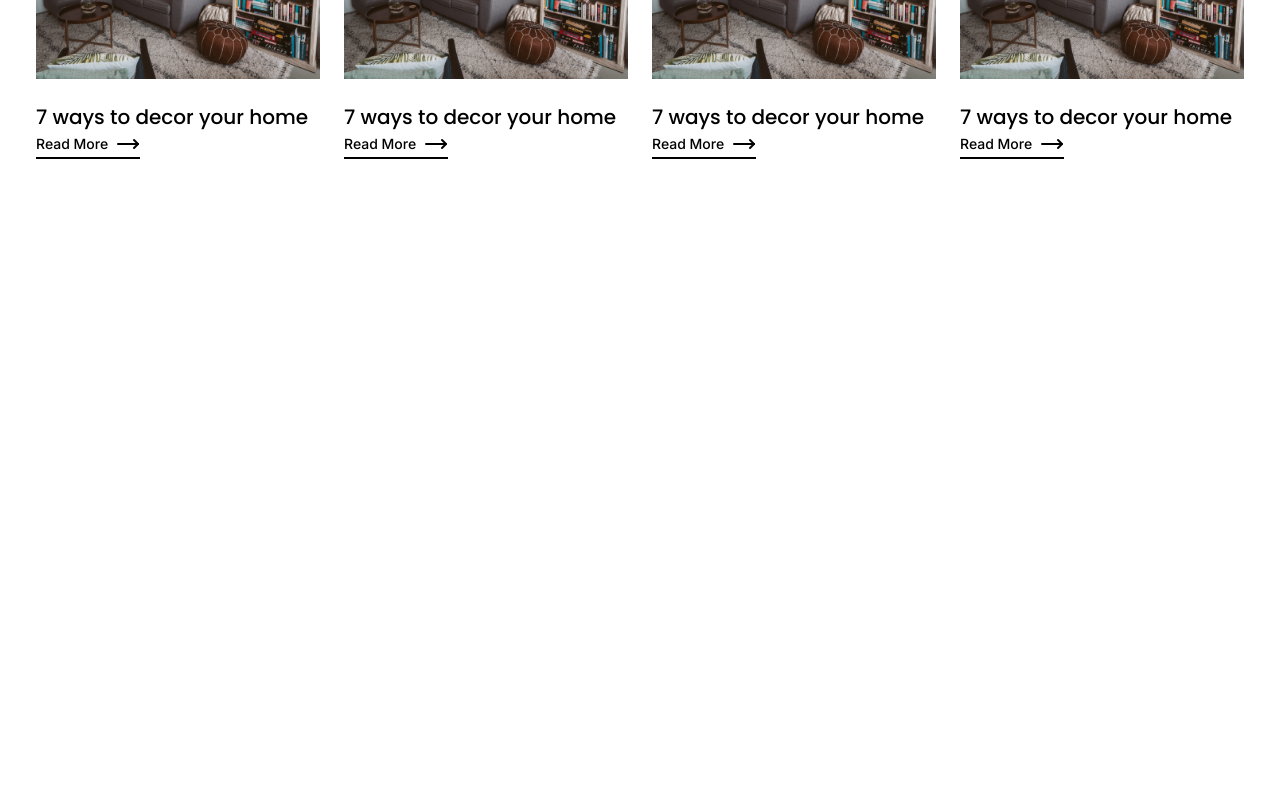
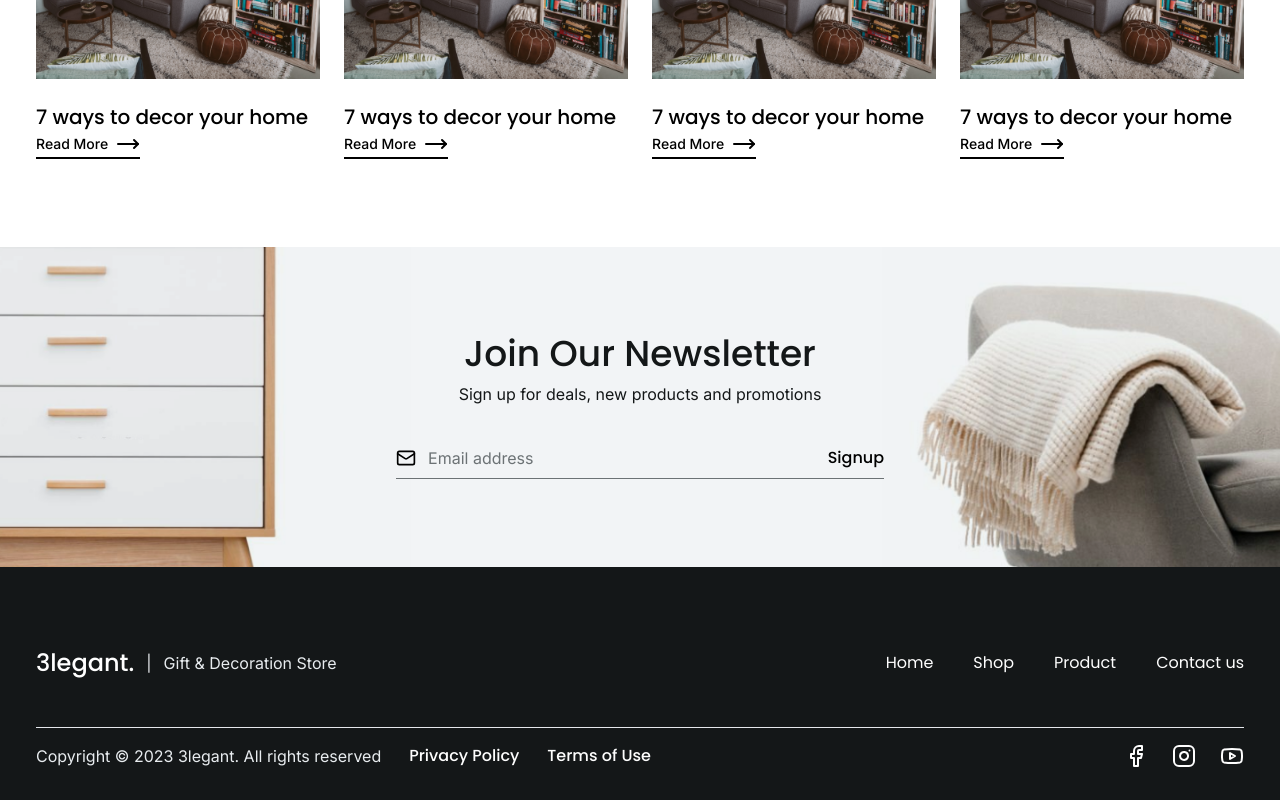
Before and after one commit to nrprosper/indoor-ecommerce, a Next.js app: page / in a window 1280 px wide. Shown: the part 3053-3853 px from the top of the page. Before the commit the page ends 3300 px from the top, so only its background shows below. Built offline with nearby package versions, Linux system fonts and the light colour scheme.

Commit message:
ft: add footer and newletter sub
also add socials data

```diff
--- a/src/app/layout.tsx
+++ b/src/app/layout.tsx
@@ -4,6 +4,7 @@ import {Close, TicketPercent} from "@/constants/icons";
 import {inter, poppins, spaceGrotesk} from "@/lib/utils/fonts";
 import Action from "@/components/action";
 import Navigation from "@/components/navigation";
+import Footer from "@/components/footer";
 
 
 export const metadata: Metadata = {
@@ -39,6 +40,8 @@ export default function RootLayout({
         <main>
             {children}
         </main>
+
+      <Footer />
       </body>
     </html>
   );
--- /dev/null
+++ b/src/components/footer.tsx
@@ -0,0 +1,83 @@
+import {Mail} from "@/constants/icons";
+import Container from "@/components/container";
+import Link from "next/link";
+import {links, socials} from "@/constants/data";
+
+export default function Footer() {
+    return(
+        <div>
+            <div
+                className="h-80"
+                style={{
+                    backgroundImage: `url("/images/newsletter.png")`,
+                    backgroundSize: "cover",
+                    backgroundPosition: "center",
+                }}
+            >
+                <div className="h-full flex flex-col items-center justify-center">
+                    <h3 className="mb-2 text-4xl text-th-neutral-700 font-medium font-poppins">Join Our Newsletter</h3>
+                    <p className="text-th-neutral-700 mb-8">Sign up for deals, new products and promotions</p>
+                    <div className="max-w-[488px] md:w-[488px]">
+                        <div className="flex items-center w-full py-2 border-b border-b-th-neutral-400">
+                            <Mail />
+                            <input
+                                type="text"
+                                placeholder="Email address"
+                                name="mail"
+                                id="mail"
+                                autoComplete="false"
+                                className="px-3 w-full bg-transparent placeholder:text-th-neutral-400 text-th-neutral-700 outline-none"
+                            />
+                            <button className="capitalize font-medium font-poppins">signup</button>
+                        </div>
+                    </div>
+                </div>
+            </div>
+
+            <footer className="bg-th-neutral-700 pt-20 pb-8">
+                <Container>
+                    <div className="flex flex-col lg:flex-row items-center justify-between mb-12">
+                        <div className="flex items-center gap-3">
+                            <Link className="text-2xl font-medium font-poppins text-white" href="/">3legant.</Link>
+                            <span className="text-th-neutral-300">|</span>
+                            <p className="text-th-neutral-300">Gift & Decoration Store</p>
+                        </div>
+                        <nav className="mt-5 lg:mt-0 flex items-center gap-10 text-th-neutral-100">
+                            {
+                                links.map((link, idx) => (
+                                    <Link
+                                        href={link.path}
+                                        className="font-poppins hover:font-medium transition-all duration-200"
+                                    >
+                                        {link.label}
+                                    </Link>
+                                ))
+                            }
+                        </nav>
+                    </div>
+
+                    <div className="pt-4 flex flex-col-reverse md:flex-row border-t border-b-th-neutral-500 items-center justify-between">
+                        <div className="flex flex-col items-center md:items-start xl:flex-row xl:items-center gap-7">
+                            <p className="text-th-neutral-300">Copyright © 2023 3legant. All rights reserved</p>
+                            <div className="text-th-neutral-100 font-medium font-poppins">
+                                <Link href={""} className="pe-7">Privacy Policy</Link>
+                                <Link href={""}>Terms of Use</Link>
+                            </div>
+                        </div>
+
+                        <div className="mb-6 md:mb-0 flex items-center gap-6 text-th-neutral-100">
+                            {
+                                socials.map((social, idx) => (
+                                    <Link key={`${social.title}_${idx}`} href={social.path}>
+                                        <social.icon />
+                                    </Link>
+                                ))
+                            }
+                        </div>
+                    </div>
+                </Container>
+            </footer>
+
+        </div>
+    )
+}
--- a/src/constants/data.ts
+++ b/src/constants/data.ts
@@ -1,4 +1,4 @@
-import {Banknote, Truck, Lock, Phone} from "@/constants/icons";
+import {Banknote, Truck, Lock, Phone, Facebook, Instagram, Youtube} from "@/constants/icons";
 
 const links = [
     {
@@ -43,7 +43,27 @@ const services = [
 ]
 
 
+const socials = [
+    {
+        title: 'facebook',
+        icon: Facebook,
+        path: ''
+    },
+    {
+        title: 'instagram',
+        icon: Instagram,
+        path: ''
+    },
+    {
+        title: 'youtube',
+        icon: Youtube,
+        path: ''
+    }
+]
+
+
 export {
     links,
-    services
+    services,
+    socials
 }
```
Also changed, not shown: public/images/newsletter.png (added).
